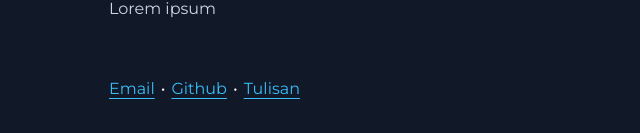
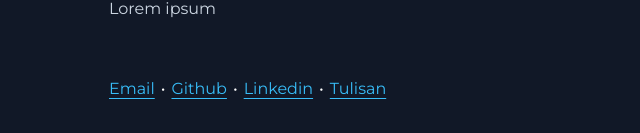
Before and after one commit to fikrikarim/fikrikarim.com, a Next.js app: page / in a window 1280 px wide. Shown: the part 203-336 px from the top of the page, without its empty margins (227-867 px from the left). Built offline with nearby package versions, Linux system fonts and the light colour scheme.

Commit message:
Add Linkedin to footer

```diff
--- a/components/Footer.tsx
+++ b/components/Footer.tsx
@@ -11,6 +11,13 @@
         Github
       </a>
       &bull;
+      <a
+        href="https://www.linkedin.com/in/fikrikarim/"
+        rel="noopener noreferrer"
+      >
+        Linkedin
+      </a>
+      &bull;
       <Link href="tulisan">
         <a>Tulisan</a>
       </Link>
```
